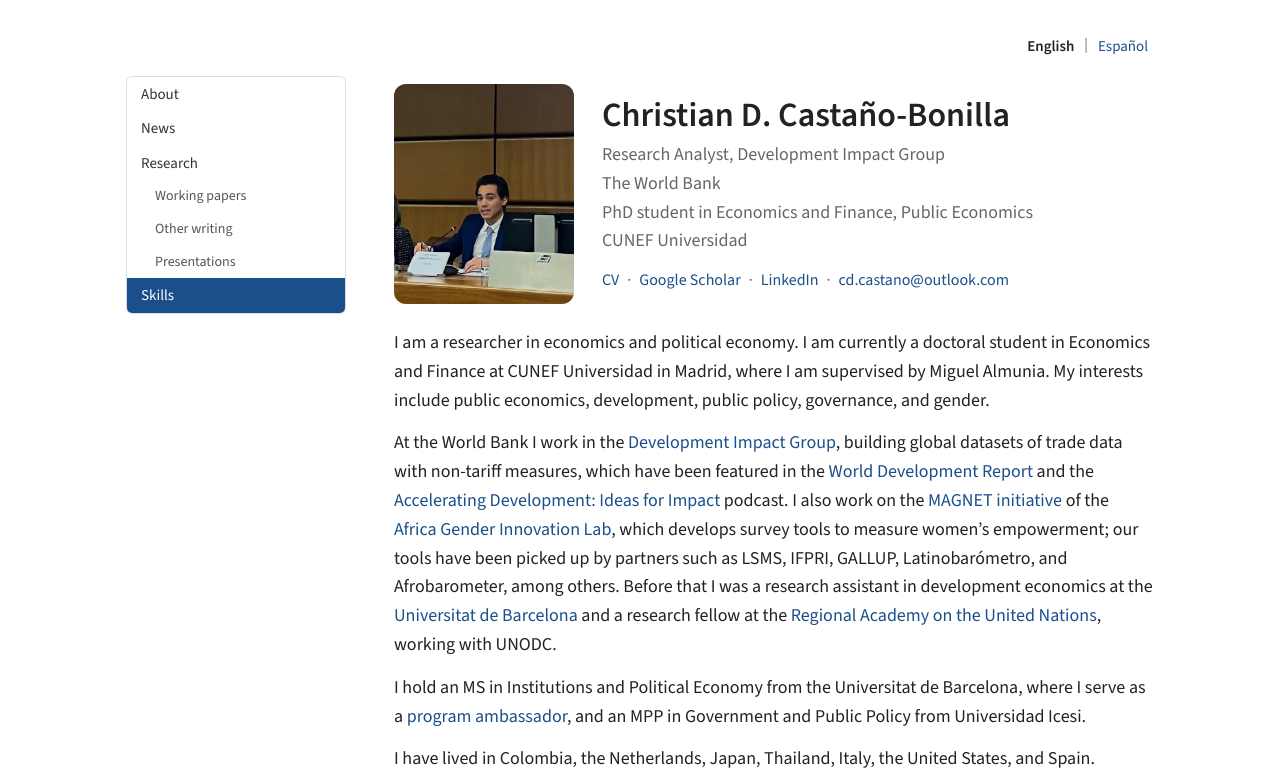
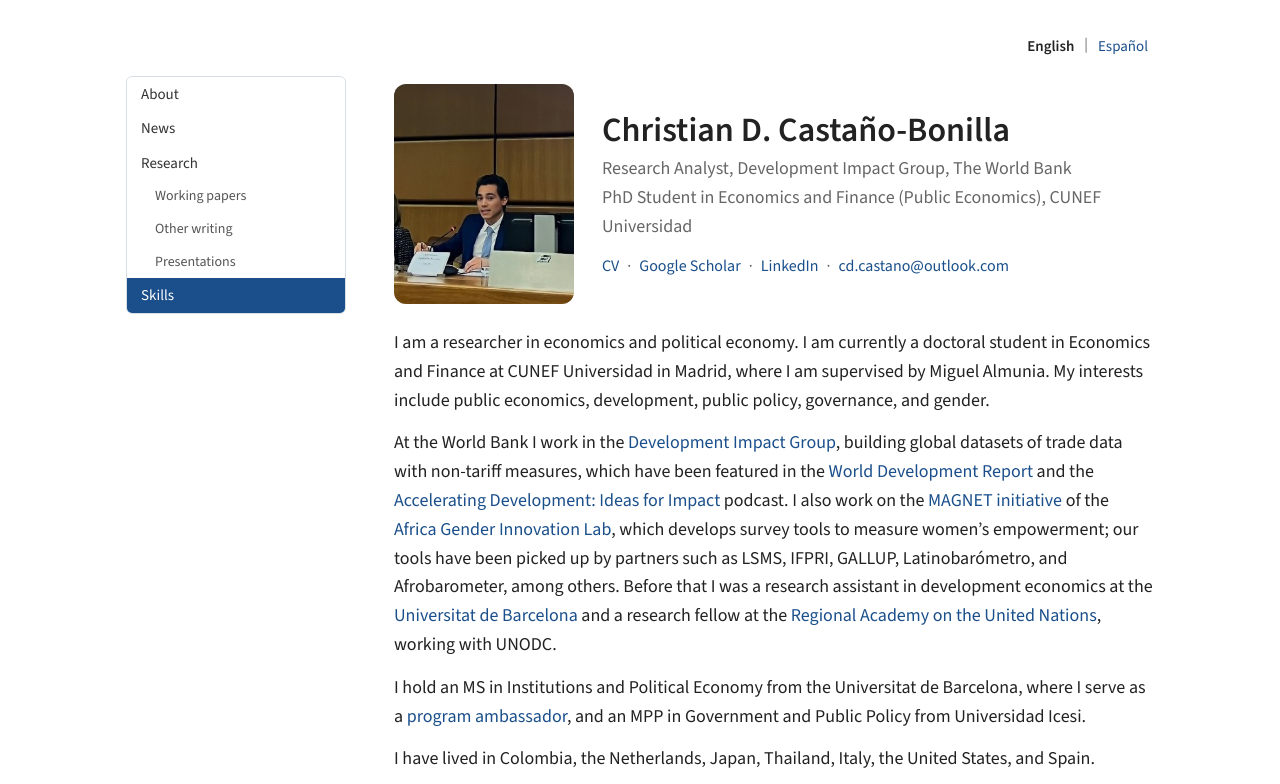
Before and after one commit to Castabon/castabon.github.io, a plain HTML site: page index.html in a window 1280 px wide. Shown: the top 784 px of the page. Drawn offline with nearby package versions, Linux system fonts and the light colour scheme.

Commit message:
Revise personal details in index.html
Updated the position and education information for Christian D. Castaño-Bonilla.

```diff
--- a/index.html
+++ b/index.html
@@ -205,10 +205,10 @@ h2, h3, .top { scroll-margin-top: 24px; }
 <div>
 <h1>Christian D. Castaño-Bonilla</h1>
 <p class="position">
-<span>Research Analyst, Development Impact Group</span>
-<span>The World Bank</span>
-<span>PhD student in Economics and Finance, Public Economics</span>
-<span>CUNEF Universidad</span>
+<span>Research Analyst, Development Impact Group, The World Bank</span>
+
+<span>PhD Student in Economics and Finance (Public Economics), CUNEF Universidad</span>
+
 </p>
 
 <p class="contact">
```
